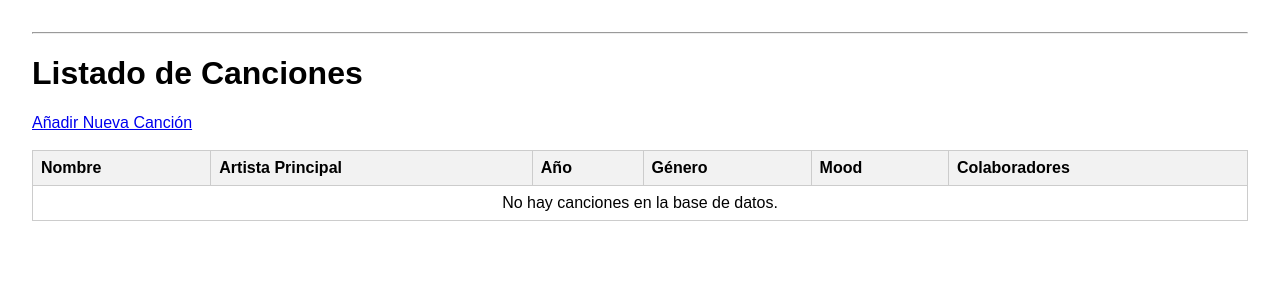
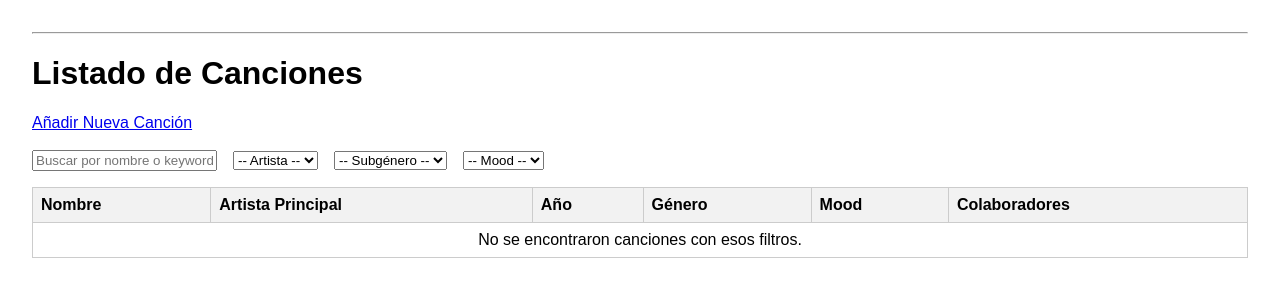
Before and after one commit to FBersachia/track-finder-dj, a Flask app: page /song in a window 1280 px wide. Shown: the part 50-350 px from the top of the page. Run offline with Flask 3, Linux system fonts and the light colour scheme; some libraries are stand-ins or nearby versions.

Commit message:
T-11 filtro de canciones listo

```diff
--- a/app/routes.py
+++ b/app/routes.py
@@ -3,6 +3,8 @@
 from flask import Blueprint, render_template, request, redirect, url_for, flash
 from .models import db, MainGenero, SubGenero, Mood, Artista, Cancion
 from sqlalchemy.orm import joinedload
+from sqlalchemy import or_ # Añade 'or_' a las importaciones de sqlalchemy
+
 
 
 # Creamos un Blueprint para organizar nuestras rutas
@@ -118,15 +120,20 @@ def delete_artist(id):
 
 @main.route('/song')
 def list_songs():
-    """Página principal que listará todas las canciones. (La implementaremos después)"""
-     # Usamos joinedload para cargar eficientemente los datos relacionados y evitar múltiples consultas
+    """Página principal que lista todas las canciones y prepara los filtros."""
     songs = Cancion.query.options(
         joinedload(Cancion.artista_principal),
         joinedload(Cancion.sub_genero).joinedload(SubGenero.main_genero),
         joinedload(Cancion.mood),
         joinedload(Cancion.artistas_featuring)
     ).order_by(Cancion.nombre).all()
-    return render_template('list_songs.html', songs=songs)
+
+    # También cargamos los datos para los dropdowns de los filtros
+    artistas = Artista.query.order_by(Artista.nombre).all()
+    sub_generos = SubGenero.query.join(MainGenero).order_by(MainGenero.nombre, SubGenero.nombre).all()
+    moods = Mood.query.order_by(Mood.nombre).all()
+
+    return render_template('list_songs.html', songs=songs, artistas=artistas, sub_generos=sub_generos, moods=moods)
 
 
 @main.route('/song/add', methods=['GET', 'POST'])
@@ -182,3 +189,34 @@ def add_song():
     moods = Mood.query.order_by(Mood.nombre).all()
 
     return render_template('song_form.html', artistas=artistas, sub_generos=sub_generos, moods=moods)
+
+@main.route('/song/search')
+def search_songs():
+    """Esta ruta es llamada por HTMX para filtrar las canciones."""
+    q = request.args.get('q')
+    artist_id = request.args.get('artist_id')
+    sub_genero_id = request.args.get('sub_genero_id')
+    mood_id = request.args.get('mood_id')
+
+    # Empezamos con una consulta base
+    query = Cancion.query.options(
+        joinedload(Cancion.artista_principal),
+        joinedload(Cancion.sub_genero).joinedload(SubGenero.main_genero),
+        joinedload(Cancion.mood),
+        joinedload(Cancion.artistas_featuring)
+    )
+
+    # Aplicamos filtros dinámicamente
+    if q:
+        query = query.filter(or_(Cancion.nombre.ilike(f'%{q}%'), Cancion.keywords.ilike(f'%{q}%')))
+    if artist_id:
+        query = query.filter(Cancion.artista_principal_id == artist_id)
+    if sub_genero_id:
+        query = query.filter(Cancion.sub_genero_id == sub_genero_id)
+    if mood_id:
+        query = query.filter(Cancion.mood_id == mood_id)
+
+    songs = query.order_by(Cancion.nombre).all()
+
+    # Devolvemos SÓLO el parcial, no la página completa
+    return render_template('_song_rows.html', songs=songs)
--- /dev/null
+++ b/app/templates/_song_rows.html
@@ -0,0 +1,22 @@
+{% for song in songs %}
+<tr>
+    <td>{{ song.nombre }}</td>
+    <td>{{ song.artista_principal.nombre if song.artista_principal else 'N/A' }}</td>
+    <td>{{ song.año if song.año else 'N/A' }}</td>
+    <td>
+        {% if song.sub_genero %}
+            {{ song.sub_genero.main_genero.nombre }} - {{ song.sub_genero.nombre }}
+        {% else %}
+            N/A
+        {% endif %}
+    </td>
+    <td>{{ song.mood.nombre if song.mood else 'N/A' }}</td>
+    <td>
+        {{ song.artistas_featuring | map(attribute='nombre') | join(', ') }}
+    </td>
+</tr>
+{% else %}
+<tr>
+    <td colspan="6" style="text-align: center;">No se encontraron canciones con esos filtros.</td>
+</tr>
+{% endfor %}
--- a/app/templates/base.html
+++ b/app/templates/base.html
@@ -4,6 +4,7 @@
     <meta charset="utf-8">
     <meta name="viewport" content="width=device-width, initial-scale=1">
     <title>Track Finder DJ</title>
+    <script src="https://unpkg.com/htmx.org@1.9.10"></script>
     <style>
         body { font-family: sans-serif; margin: 2em; }
         nav { margin-bottom: 2em; }
--- a/app/templates/list_songs.html
+++ b/app/templates/list_songs.html
@@ -2,14 +2,44 @@
 
 {% block content %}
     <style>
-        table { width: 100%; border-collapse: collapse; }
+        table { width: 100%; border-collapse: collapse; margin-top: 1em;}
         th, td { border: 1px solid #ccc; padding: 8px; text-align: left; }
         th { background-color: #f2f2f2; }
+        .filters { display: flex; gap: 1em; align-items: center; flex-wrap: wrap; }
     </style>
 
     <h1>Listado de Canciones</h1>
     <a href="{{ url_for('main.add_song') }}">Añadir Nueva Canción</a>
     <br><br>
+
+    <form class="filters"
+          hx-get="{{ url_for('main.search_songs') }}"
+          hx-trigger="change, keyup delay:500ms"
+          hx-target="#song-table-body">
+
+        <input type="text" name="q" placeholder="Buscar por nombre o keyword...">
+
+        <select name="artist_id">
+            <option value="">-- Artista --</option>
+            {% for artista in artistas %}
+                <option value="{{ artista.id_artista }}">{{ artista.nombre }}</option>
+            {% endfor %}
+        </select>
+
+        <select name="sub_genero_id">
+            <option value="">-- Subgénero --</option>
+            {% for sub_genero in sub_generos %}
+                <option value="{{ sub_genero.id_sub_genero }}">{{ sub_genero.main_genero.nombre }} - {{ sub_genero.nombre }}</option>
+            {% endfor %}
+        </select>
+
+        <select name="mood_id">
+            <option value="">-- Mood --</option>
+            {% for mood in moods %}
+                <option value="{{ mood.id_mood }}">{{ mood.nombre }}</option>
+            {% endfor %}
+        </select>
+    </form>
 
     <table>
         <thead>
@@ -22,30 +52,8 @@
                 <th>Colaboradores</th>
             </tr>
         </thead>
-        <tbody>
-            {% for song in songs %}
-            <tr>
-                <td>{{ song.nombre }}</td>
-                <td>{{ song.artista_principal.nombre if song.artista_principal else 'N/A' }}</td>
-                <td>{{ song.año if song.año else 'N/A' }}</td>
-                <td>
-                    {% if song.sub_genero %}
-                        {{ song.sub_genero.main_genero.nombre }} - {{ song.sub_genero.nombre }}
-                    {% else %}
-                        N/A
-                    {% endif %}
-                </td>
-                <td>{{ song.mood.nombre if song.mood else 'N/A' }}</td>
-                <td>
-                    {# Usamos un 'join' para mostrar los nombres separados por coma #}
-                    {{ song.artistas_featuring | map(attribute='nombre') | join(', ') }}
-                </td>
-            </tr>
-            {% else %}
-            <tr>
-                <td colspan="6" style="text-align: center;">No hay canciones en la base de datos.</td>
-            </tr>
-            {% endfor %}
+        <tbody id="song-table-body">
+            {% include '_song_rows.html' %}
         </tbody>
     </table>
 
```
